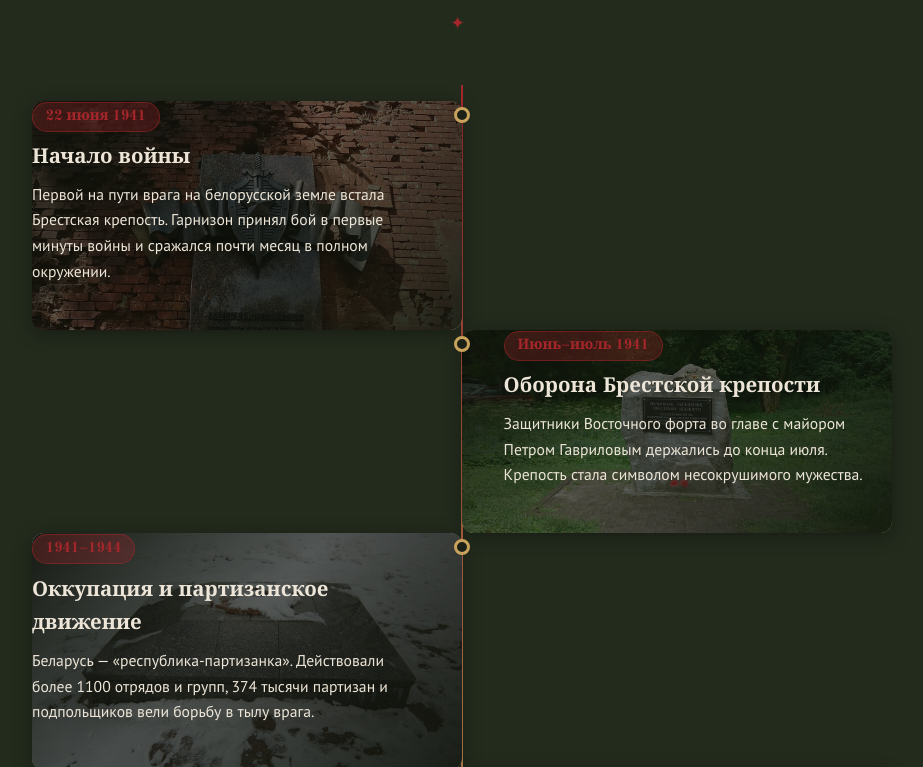
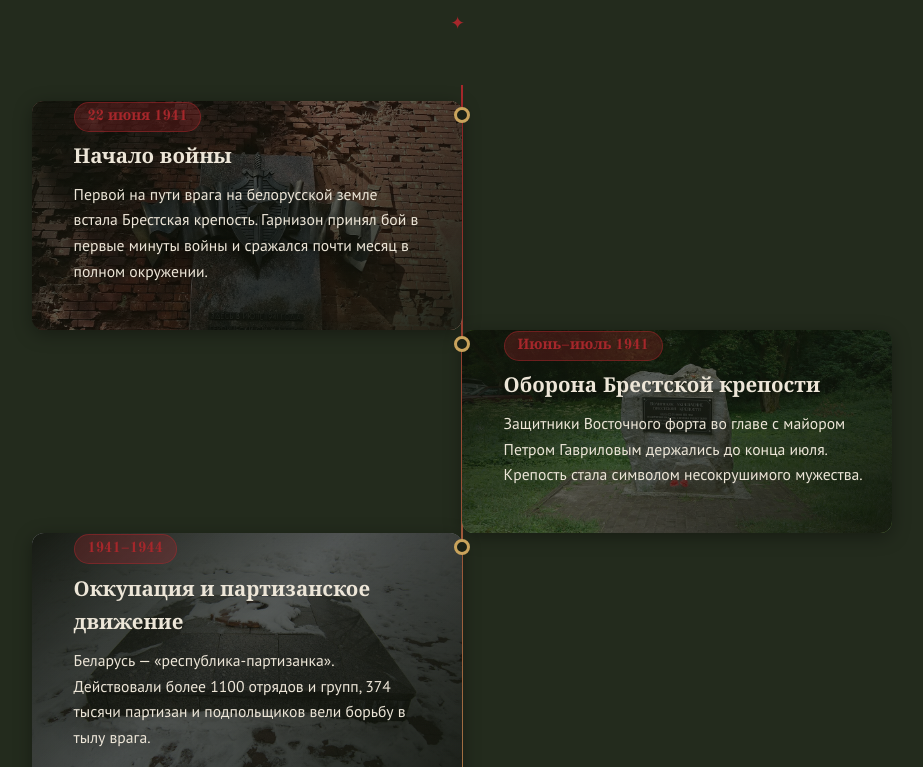
Before and after one commit to H1ppoG/The-connection-between-generations-we-remember, a website: page index.html in a window 1280 px wide. Shown: the part 1946-2713 px from the top of the page, without its empty margins (178-1101 px from the left). Drawn offline with nearby package versions, Linux system fonts and the light colour scheme; no server answers.

Commit message:
Хроника: левые карточки ленты — текст с тем же отступом, что и у правых

```diff
--- a/css/style.css
+++ b/css/style.css
@@ -327,7 +327,7 @@ a:hover { color: var(--gold-light); }
 .timeline__item {
   position: relative;
   width: 50%;
-  padding: 0 2.6rem 2.8rem 0;
+  padding: 0 2.6rem 2.8rem 2.6rem;
 }
 .timeline__item:nth-child(even) {
   margin-left: 50%;
```
